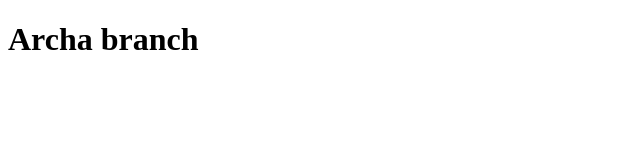
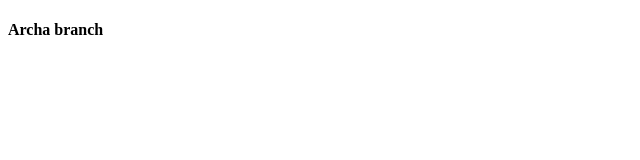
Before and after one commit to RichnGore96/Team-Git, a plain HTML site: page index.html in a window 1280 px wide. Shown: the whole page, without its empty margins (0-640 px from the left). Drawn offline with Linux system fonts and the light colour scheme.

Commit message:
h1 to h4

```diff
--- a/index.html
+++ b/index.html
@@ -7,6 +7,6 @@
     <title>Document</title>
   </head>
   <body>
-      <h1> Archa branch</h1>
+      <h4> Archa branch</h4>
   </body>
 </html>
```
